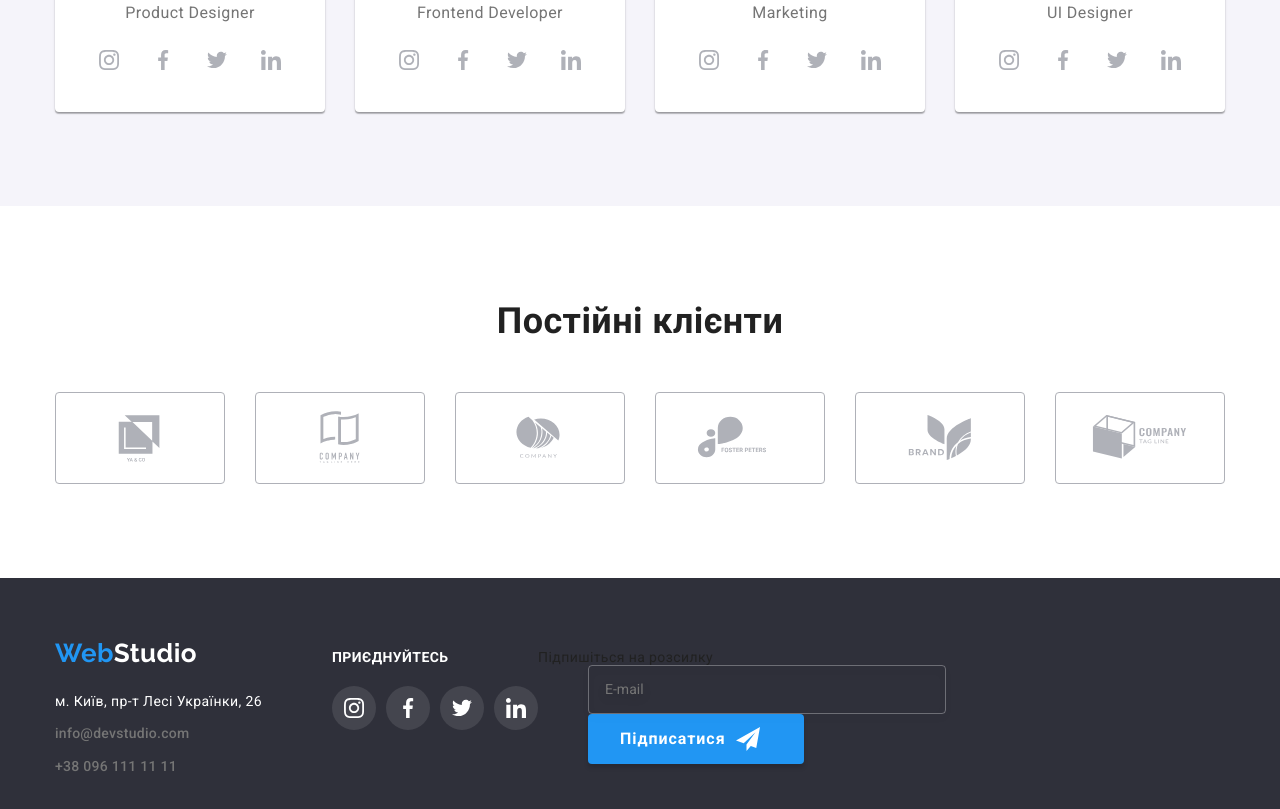
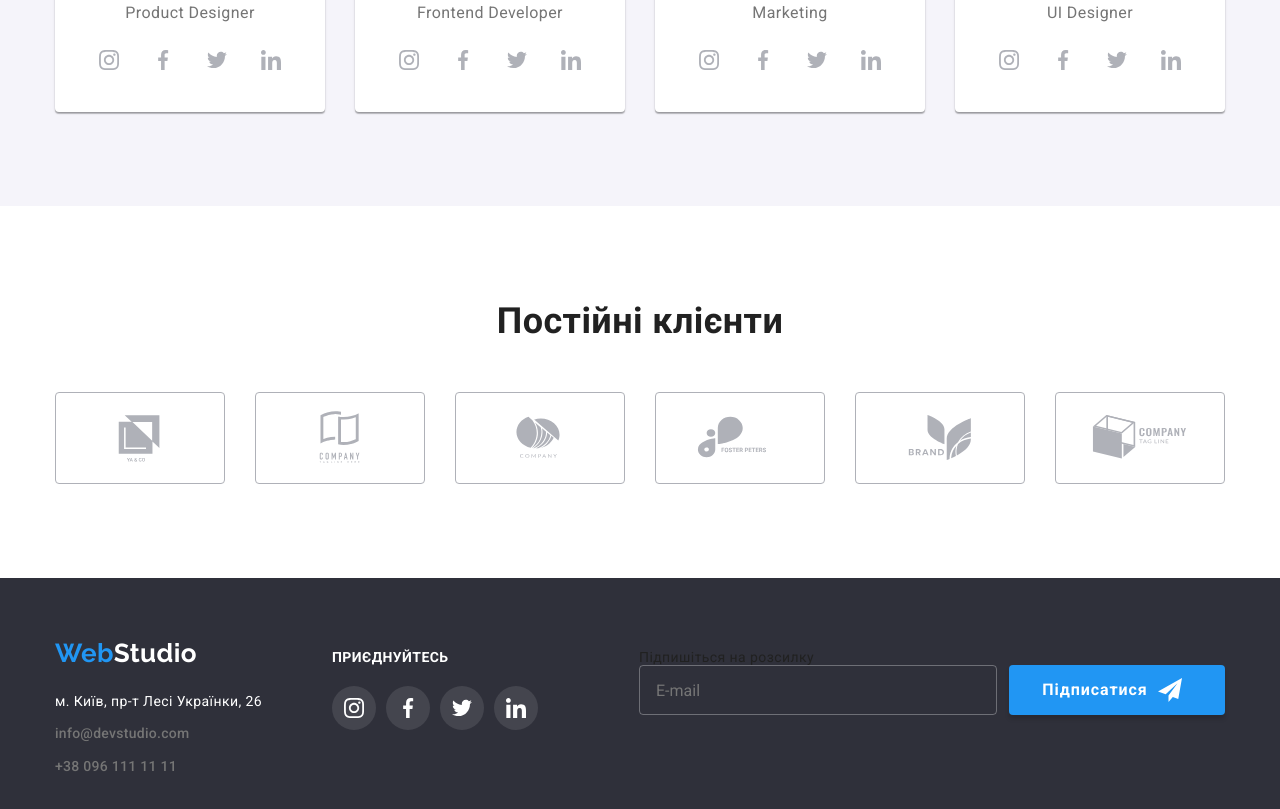
Before and after one commit to Alla199707/goit-markup-hw-06, a plain HTML site: page index.html in a window 1280 px wide. Shown: the part 2098-2907 px from the top of the page. Drawn offline with nearby package versions, Linux system fonts and the light colour scheme.

Commit message:
Правки футера

```diff
--- a/css/styles.css
+++ b/css/styles.css
@@ -5,6 +5,7 @@
   --main-text-color: #212121;
   --logo-text-color: #000000;
   --accent-color: #2196f3;
+  --accent-bg-color: #188ce8;
   --secondory-white-color: #ffffff;
   --owner-text-color: #757575;
   --contener-color: #eeeeee;
@@ -645,32 +646,61 @@ img {
 
   transition: color 250ms var(--timing-function);
 }
-
+/* --------------------Секция формы футера---------------- */
+.footer-form {
+  margin-left: auto;
+}
 .footer-signup {
-  margin-left: 50px;
+  display: flex;
 }
 
-.signup-wrap {
-  display: flex;
-  gap: 12px;
+.footer-form-label {
+  display: inline-block;
+  margin-bottom: 20px;
+  font-weight: 700;
+  line-height: 1.14;
+  text-transform: uppercase;
+  color: var(--secondory-white-color);
 }
 .signup-input {
+  margin-right: 12px;
+  padding: 15px 16px;
   width: 358px;
-  background-color: inherit;
-
+  height: 50px;
+  font-weight: 400;
+  font-size: 16px;
+  line-height: 20px;
+  border-radius: 4px;
+  color: var(--secondory-white-color);
+  background-color: transparent;
   border: 1px solid rgba(255, 255, 255, 0.3);
-  filter: drop-shadow(0px 4px 4px rgba(0, 0, 0, 0.15));
-  border-radius: 4px;
-  padding: 15px 16px;
+  box-shadow: drop-shadow(0px 4px 4px rgba(0, 0, 0, 0.15));
 }
 .signup-btn {
   display: flex;
   align-items: center;
-  gap: 10px;
+  justify-content: center;
+  margin-top: auto;
+  width: 200px;
+  height: 50px;
+  font-size: 16px;
+  font-weight: 700;
+  line-height: 1.875;
+  letter-spacing: 0.06em;
+  color: var(--secondory-white-color);
+  background-color: var(--accent-color);
+  transition: background-color 250ms var(--timing-function), box-shadow 250ms var(--timing-function);
+}
+.signup-btn:hover,
+.signup-btn:focus {
+  background-color: var(--accent-bg-color);
+  box-shadow: 0px 4px 4px rgba(0, 0, 0, 0.15);
 }
 
 .signup-icon {
-  fill: var(--secondory-white-color);
+  margin: 10px;
+/* fill: var(--secondory-white-color); */
+  fill: currentColor;
 }
 
 /* ----------------------Модальное окно---------------------- */
@@ -722,7 +752,7 @@ img {
   display: flex;
   justify-content: center;
   align-items: center;
-  transition: fill 250ms cubic-bezier(0.4, 0, 0.2, 1);
+  transition: fill 250ms var(--timing-function);
 }
 .modal-close-btn:hover,
 .modal-close-btn:focus {
@@ -772,7 +802,7 @@ img {
   left: 12px;
   top: 50%;
   transform: translateY(-50%);
-  transition: fill 250ms cubic-bezier(0.4, 0, 0.2, 1);
+  transition: fill 250ms var(--timing-function);
 }
 /* .modal-input:hover,
 .modal-input:focus {
```
